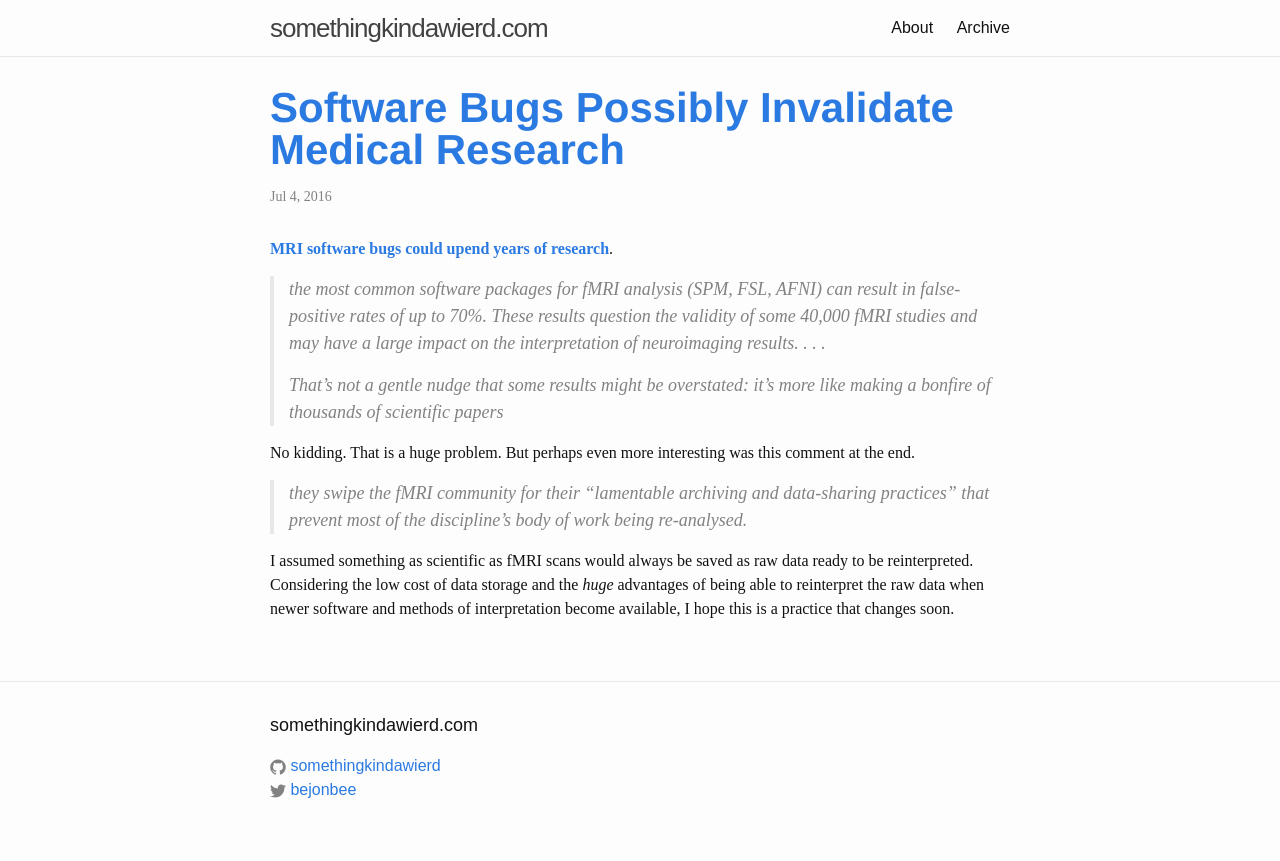
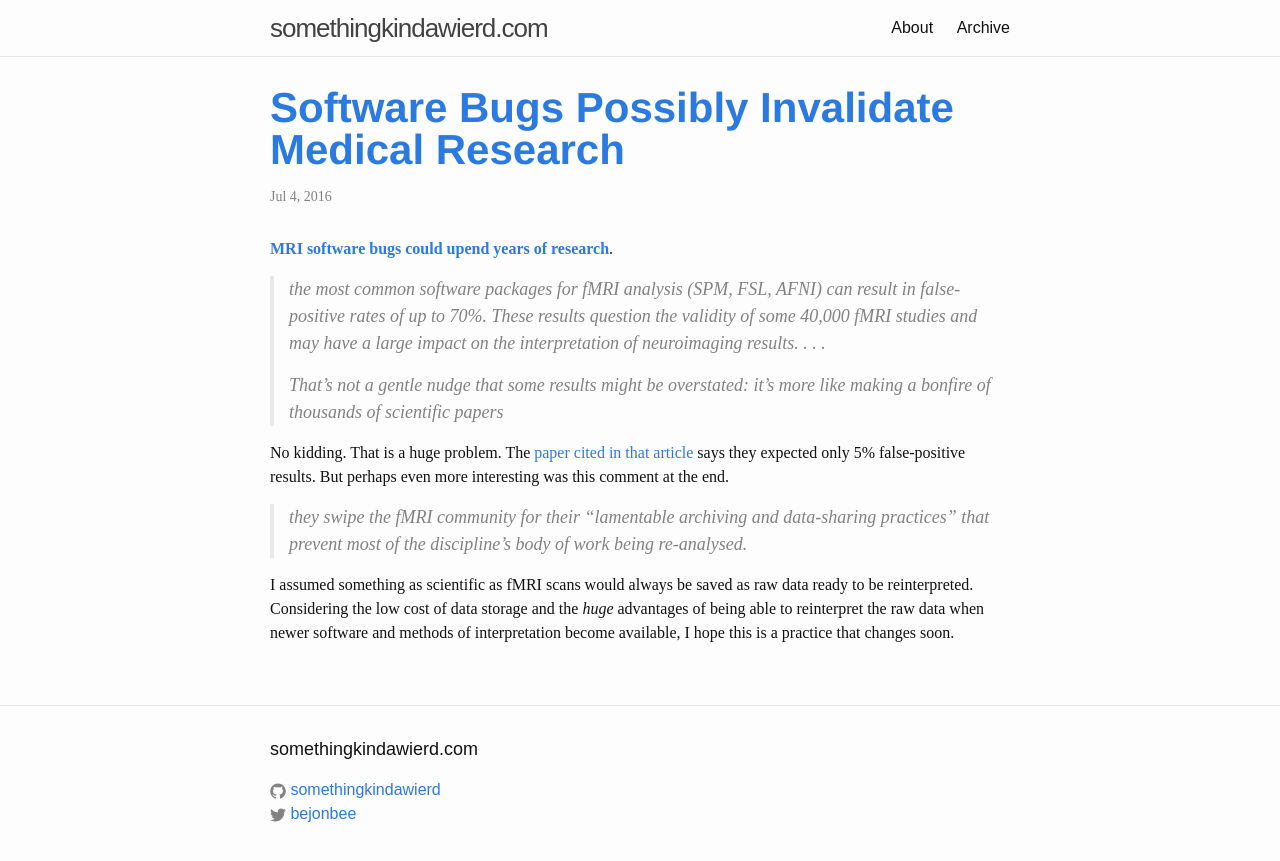
Before and after one commit to jonathan-beebe/somethingkindawierd.github.com, a Jekyll site: the page built from _posts/2016-07-04-software-bugs-possibly-invalidate-medical-research.md, in a window 1280 px wide. Shown: the top 861 px of the page. Built offline with Jekyll 4.4.1, drawn with Linux system fonts in a browser that asks for light colours.

Commit message:
updated article content
Trying out Working Copy on iOS...

```diff
--- a/_posts/2016-07-04-software-bugs-possibly-invalidate-medical-research.md
+++ b/_posts/2016-07-04-software-bugs-possibly-invalidate-medical-research.md
@@ -10,7 +10,7 @@ date: 2016-07-04 16:14:00
 >
 > That’s not a gentle nudge that some results might be overstated: it’s more like making a bonfire of thousands of scientific papers
 
-No kidding. That is a huge problem. But perhaps even more interesting was this comment at the end.
+No kidding. That is a huge problem. The [paper cited in that article](http://m.pnas.org/content/early/2016/06/27/1602413113.full) says they expected only 5% false-positive results. But perhaps even more interesting was this comment at the end.
 
 > they swipe the fMRI community for their “lamentable archiving and data-sharing practices” that prevent most of the discipline's body of work being re-analysed.
 
```
